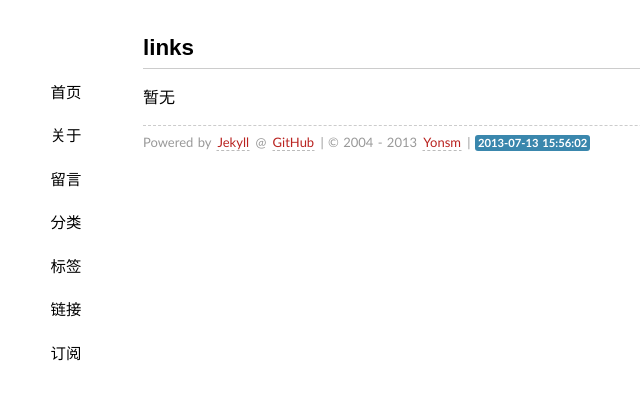
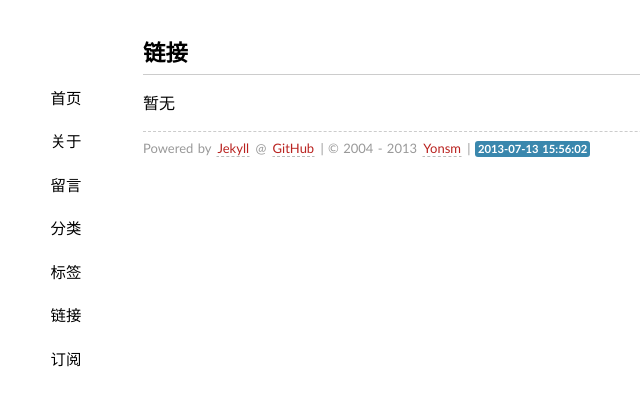
Before and after one commit to Yonsm/Yonsm.github.io, a Jekyll site: the page built from links/index.md, in a window 1280 px wide. Shown: the top 406 px of the page, without its empty margins (197-837 px from the left). Built offline with Jekyll 4.4.1, drawn with Linux system fonts in a browser that asks for light colours; some web fonts are replaced; Markdown is read by kramdown in place of the engine named in the settings; comment, search, counter and statistics services are not loaded.

```diff
--- a/_layouts/default.html
+++ b/_layouts/default.html
@@ -3,7 +3,7 @@
   <head>
     <meta http-equiv="content-type" content="text/html; charset=utf-8" />
     <meta name="author" content="{{ site.author }}" />
-    <title>{{ page.title }} | {{ site.name }}</title>
+    <title>{{ page.title }} @ {{ site.name }}</title>
     <link rel="shortcut icon" href="/favicon.ico">
     <link href="/feed/" rel="alternate" title="{{ site.author }}" type="application/atom+xml" />
     <link rel="stylesheet" href="/media/css/style.css">
--- a/links/index.md
+++ b/links/index.md
@@ -1,5 +1,5 @@
 ---
-title: links
+title: 链接
 layout: page
 comments: yes
 ---
```
Also changed, not shown: other parts of _layouts/default.html (+6 -7 lines).
